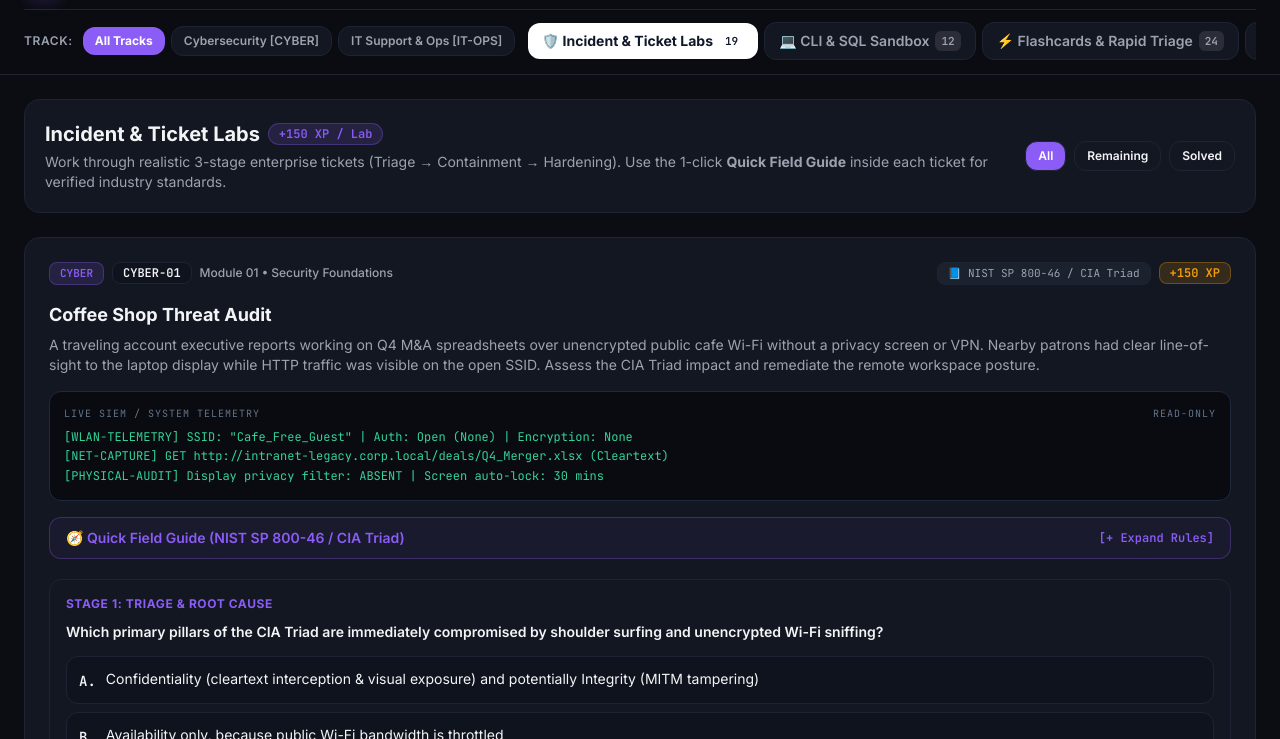
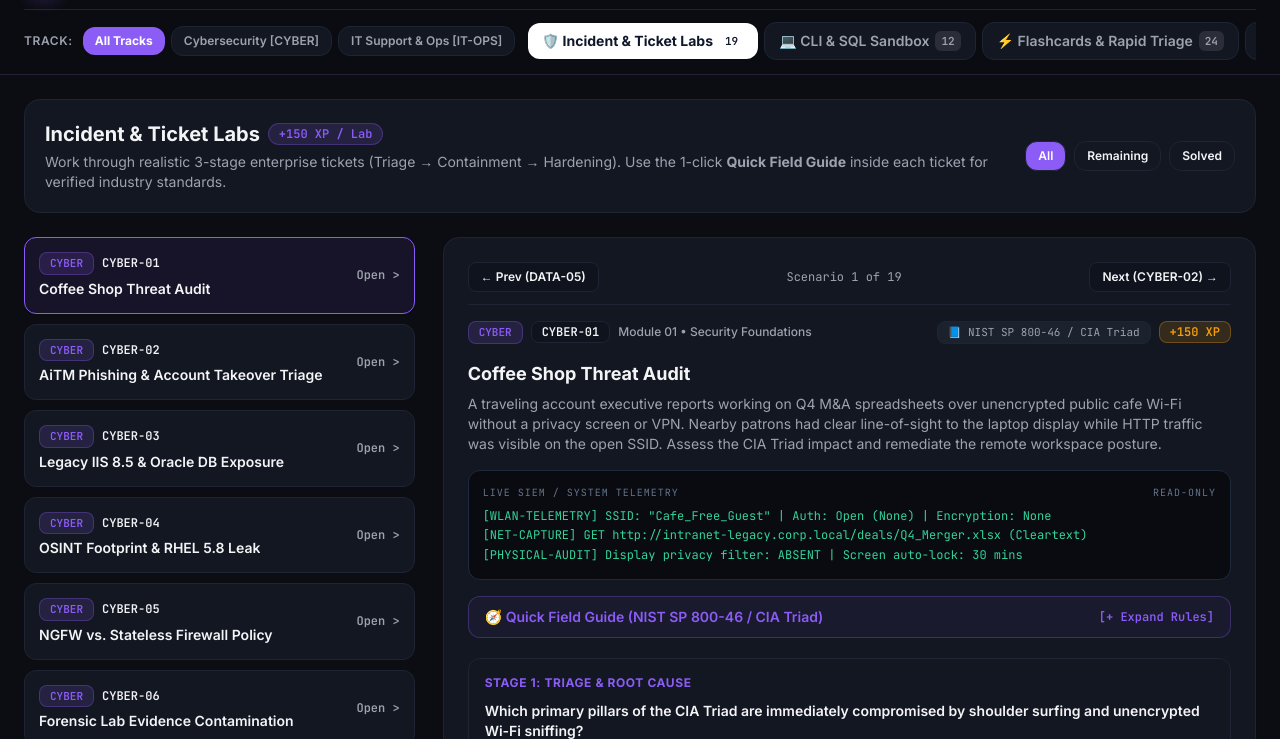
Before and after one commit to solo-stack-j/tech-career-lab, a plain HTML site: page index.html in a window 1280 px wide. Shown: the part 61-800 px from the top of the page. Drawn offline with nearby package versions, Linux system fonts and the light colour scheme.

Commit message:
Update index.html

```diff
--- a/index.html
+++ b/index.html
@@ -263,7 +263,7 @@
       </div>
 
       <!-- Scenario Cards Grid -->
-      <div id="labs-container" class="grid grid-cols-1 gap-6"></div>
+      <div id="labs-container" class="grid grid-cols-1 lg:grid-cols-12 gap-6 items-start"></div>
     </section>
 
     <!-- =================================================================== -->
@@ -1483,7 +1483,7 @@ corp-domain.com   MX preference = 20, mail exchanger = mx2-us.securemail-gateway
         title: "Linux SSH Brute-Force Log Hunt",
         env: "RHEL 9 Bastion Host • /var/log/auth.log",
         prompt: 'Search `/var/log/auth.log` using `grep` to extract all `"Failed password"` SSH authentication events.',
-        chips: ["grep", '"Failed password"', "/var/log/auth.log", "| wc -l"],
+        chips: ["grep", '\"Failed password\"', "/var/log/auth.log", "| wc -l"],
         solution: 'grep "Failed password" /var/log/auth.log',
         validate: (cmd) => /^grep\s+["']Failed password["']\s+\/var\/log\/auth\.log(\s+.*)?$/i.test(cmd.trim()),
         hint: 'Pass `"Failed password"` and `/var/log/auth.log` to `grep`.',
@@ -1655,6 +1655,7 @@ Successfully flushed the DNS Resolver Cache.`
       trackFilter: 'ALL',
       activeTab: 'labs',
       labStatusFilter: 'ALL',
+      activeLabId: 'CYBER-01',
       // Tracks user progress per lab: { "CYBER-01": { currentStage: 0, completed: false, answers: {} } }
       labsProgress: {},
       // Tracks solved sandbox IDs: ["SBX-01", ...]
@@ -1805,6 +1806,11 @@ Successfully flushed the DNS Resolver Cache.`
         appState.activeSandboxId = filteredSbx[0].id;
       }
 
+      // Ensure active lab item matches filter
+      if (filteredLabs.length > 0 && !filteredLabs.some(l => l.id === appState.activeLabId)) {
+        appState.activeLabId = filteredLabs[0].id;
+      }
+
       // Reset flashcard order to filtered set
       appState.flashOrder = filteredCards.map(c => FLASHCARDS_DATA.findIndex(orig => orig.id === c.id));
       appState.flashIndex = 0;
@@ -1869,15 +1875,45 @@ Successfully flushed the DNS Resolver Cache.`
       }
 
       if (list.length === 0) {
-        container.innerHTML = `<div class="p-8 rounded-2xl border theme-card text-center theme-muted text-sm">No labs match the selected track and status filter.</div>`;
+        container.innerHTML = `<div class="lg:col-span-12 p-8 rounded-2xl border theme-card text-center theme-muted text-sm">No labs match the selected track and status filter.</div>`;
         return;
       }
 
-      container.innerHTML = list.map(lab => {
+      if (!list.some(l => l.id === appState.activeLabId)) {
+        appState.activeLabId = list[0].id;
+      }
+
+      const activeIdx = list.findIndex(l => l.id === appState.activeLabId);
+      const lab = list[activeIdx] || list[0];
       const prog = appState.labsProgress[lab.id] || { currentStage: 0, completed: false, answers: {} };
       const isCompleted = prog.completed;
 
-        // Build 3-stage interactive stepper
+      // Left Sidebar: Compact Scenario Queue
+      const queueHTML = `
+        <div class="lg:col-span-4 space-y-2.5 max-h-[760px] overflow-y-auto pr-1">
+          ${list.map(item => {
+            const itemDone = appState.labsProgress[item.id]?.completed;
+            const isActive = item.id === lab.id;
+            return `
+              <button onclick="selectActiveLab('${item.id}')"
+                class="w-full text-left p-3.5 rounded-xl border transition cursor-pointer flex items-center justify-between gap-3 ${isActive ? 'border-cyber bg-cyber/10 shadow-sm' : 'theme-card hover:border-cyber/40'}">
+                <div class="space-y-1 min-w-0">
+                  <div class="flex items-center gap-2">
+                    ${getTrackBadgeHTML(item.track)}
+                    <span class="font-mono text-xs font-bold">${item.id}</span>
+                  </div>
+                  <div class="text-xs sm:text-sm font-semibold truncate">${item.title}</div>
+                </div>
+                <span class="text-xs font-mono font-bold shrink-0 ${itemDone ? 'text-itops' : 'theme-muted'}">
+                  ${itemDone ? '✓ Done' : 'Open >'}
+                </span>
+              </button>
+            `;
+          }).join('')}
+        </div>
+      `;
+
+      // Right Stage: Single Focused Incident / Ticket Workspace
       const stagesHTML = lab.stages.map((stage, sIdx) => {
         const savedAns = prog.answers[sIdx];
         const isUnlocked = sIdx <= prog.currentStage || isCompleted;
@@ -1926,8 +1962,23 @@ Successfully flushed the DNS Resolver Cache.`
         `;
       }).join('');
 
-        return `
+      const prevLab = list[(activeIdx - 1 + list.length) % list.length];
+      const nextLab = list[(activeIdx + 1) % list.length];
+
+      const detailHTML = `
+        <div class="lg:col-span-8">
           <article class="rounded-2xl border ${isCompleted ? 'border-itops/60' : 'theme-border'} theme-card p-5 sm:p-6 shadow-sm space-y-4">
+            <!-- Top Prev/Next Bar -->
+            <div class="flex items-center justify-between border-b theme-border pb-3 text-xs">
+              <button onclick="selectActiveLab('${prevLab.id}')" class="px-3 py-1.5 rounded-lg border theme-border theme-subcard hover:border-cyber font-semibold cursor-pointer">
+                &larr; Prev (${prevLab.id})
+              </button>
+              <span class="font-mono theme-muted">Scenario ${activeIdx + 1} of ${list.length}</span>
+              <button onclick="selectActiveLab('${nextLab.id}')" class="px-3 py-1.5 rounded-lg border theme-border theme-subcard hover:border-cyber font-semibold cursor-pointer">
+                Next (${nextLab.id}) &rarr;
+              </button>
+            </div>
+
             <!-- Card Header Metadata -->
             <div class="flex flex-wrap items-center justify-between gap-2">
               <div class="flex flex-wrap items-center gap-2">
@@ -1980,8 +2031,15 @@ Successfully flushed the DNS Resolver Cache.`
               ${stagesHTML}
             </div>
           </article>
+        </div>
       `;
-      }).join('');
+
+      container.innerHTML = queueHTML + detailHTML;
+    }
+
+    function selectActiveLab(labId) {
+      appState.activeLabId = labId;
+      renderLabs();
     }
 
     function toggleFieldGuide(labId) {
```
Lines whose indentation alone changed are shown as unchanged.
